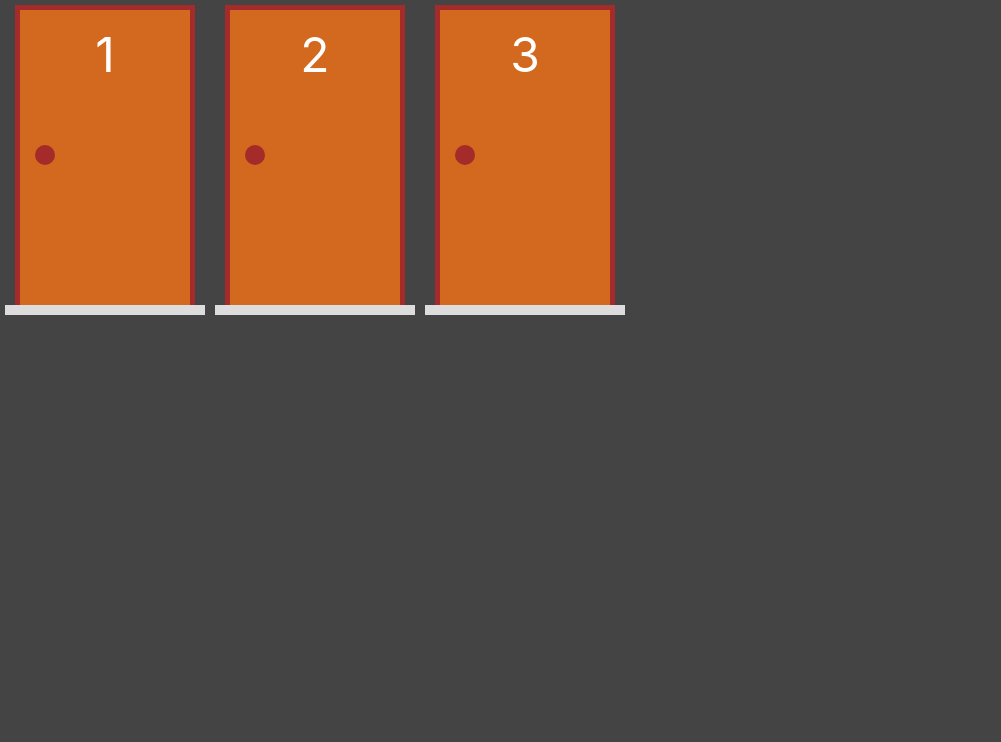
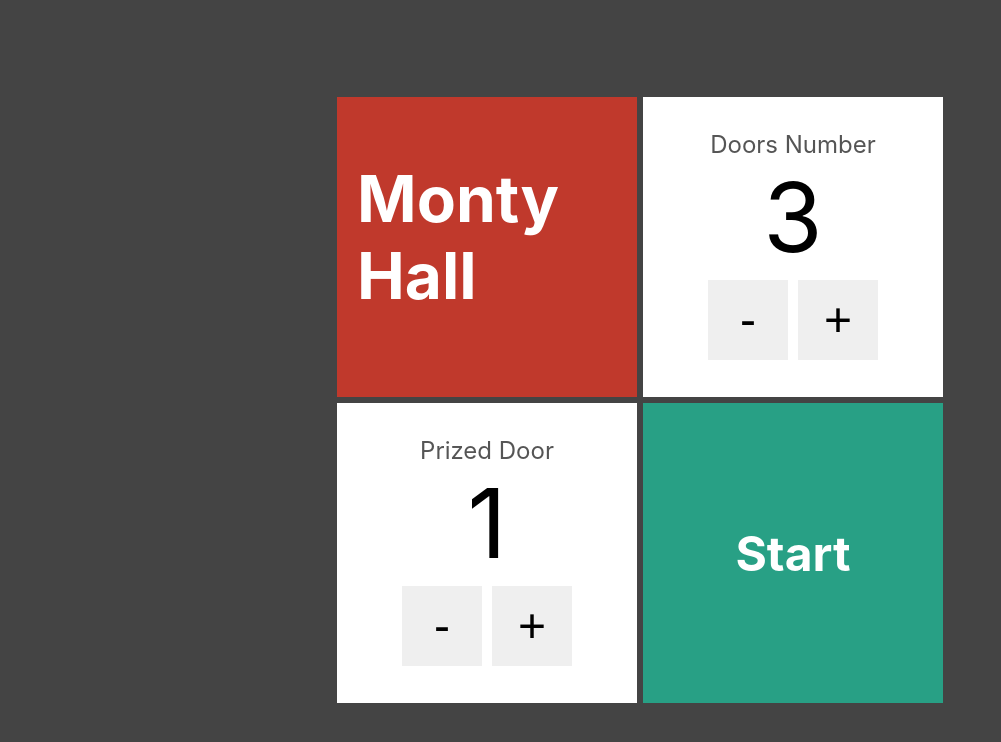
Before and after one commit to thelunardi/monty-hall-cod3r, a Next.js app: page / in a window 1280 px wide. Shown: the top 742 px of the page, without its empty margins (0-1001 px from the left). Built offline with nearby package versions, Linux system fonts and the light colour scheme.

Commit message:
:sparkles: add game area - form to create game

```diff
--- /dev/null
+++ b/src/components/Card.tsx
@@ -0,0 +1,19 @@
+import styles from '../styles/Card.module.css'
+
+interface CardProps {
+    bgcolor?: string
+    children?: any
+}
+
+export default function Card(props: CardProps) {
+    return (
+        <div
+            className={styles.card}
+            style={{
+                backgroundColor: props.bgcolor ?? '#fff'
+            }}
+        >
+            {props.children}
+        </div>
+    )
+}
--- /dev/null
+++ b/src/components/NumericEnter.tsx
@@ -0,0 +1,24 @@
+import styles from '../styles/NumericEnter.module.css'
+
+interface NumericEnterProps {
+    text: string
+    value: number
+    onChange: (newValue: number) => void
+}
+
+export default function NumericEnter(props: NumericEnterProps) {
+    const decrement = () => props.onChange(props.value - 1)
+
+    const increment = () => props.onChange(props.value + 1)
+
+    return (
+        <div className={styles.numeric}>
+            <span className={styles.text}>{props.text}</span>
+            <span className={styles.value}>{props.value}</span>
+            <div className={styles.buttons}>
+                <button className={styles.button} onClick={decrement}>-</button>
+                <button className={styles.button} onClick={increment}>+</button>
+            </div>
+        </div>
+    )
+}
--- a/src/pages/index.tsx
+++ b/src/pages/index.tsx
@@ -1,25 +1,42 @@
 import {useState} from 'react'
-import Door from '../components/Door'
-import {createDoors, updateDoors} from '../utils/doors'
+import Link from 'next/link'
+
+import Card from '../components/Card'
+import styles from '../styles/Home.module.css'
+import NumericEnter from '../components/NumericEnter'
 
 export default function Home(props) {
-    const [doors, setDoors] = useState(createDoors(3, 1))
-
-    function renderDoors() {
-        return doors.map(door => {
-            return (
-                <Door
-                    key={door.number}
-                    door={door}
-                    onChange={newDoor => setDoors(updateDoors(doors, newDoor))}
-                />
-            )
-        })
-    }
+    const [doorsNumber, setDoorsNumber] = useState(3)
+    const [doorWithPresent, setDoorWithPresent] = useState(1)
 
     return (
-        <div style={{display: 'flex'}}>
-            {renderDoors()}
+        <div className={styles.home}>
+            <div>
+                <Card bgcolor="#c0392c">
+                    <h1>Monty Hall</h1>
+                </Card>
+                <Card>
+                    <NumericEnter
+                        text="Doors Number"
+                        value={doorsNumber}
+                        onChange={newDoorsNumber => setDoorsNumber(newDoorsNumber)}
+                    />
+                </Card>
+            </div>
+            <div>
+                <Card>
+                    <NumericEnter
+                        text="Prized Door"
+                        value={doorWithPresent}
+                        onChange={newDoor => setDoorWithPresent(newDoor)}
+                    />
+                </Card>
+                <Card bgcolor="#28a085">
+                    <Link href={`/game/${doorsNumber}/${doorWithPresent}`}>
+                        <h2 className={styles.link}>Start</h2>
+                    </Link>
+                </Card>
+            </div>
         </div>
     )
 }
--- /dev/null
+++ b/src/styles/Card.module.css
@@ -0,0 +1,8 @@
+.card {
+    display: flex;
+    width: 300px;
+    height: 300px;
+    margin: 3px;
+    font-size: 2rem;
+    padding: 20px;
+}
--- /dev/null
+++ b/src/styles/Game.module.css
@@ -0,0 +1,29 @@
+.game {
+    display: flex;
+    flex-direction: column;
+    justify-content: center;
+    align-items: center;
+    height: 100vh;
+}
+
+.doors {
+    display: flex;
+    justify-content: space-around;
+    align-self: stretch;
+    flex-wrap: wrap;
+}
+
+.buttons {
+    display: flex;
+    justify-content: center;
+    margin: 40px;
+}
+
+.buttons button {
+    background-color: #c0392c;
+    color: #fff;
+    font-size: 2rem;
+    border: none;
+    padding: 10px 25px;
+    cursor: pointer;
+}
--- /dev/null
+++ b/src/styles/Home.module.css
@@ -0,0 +1,20 @@
+.home {
+    display: flex;
+    flex-direction: column;
+    justify-content: center;
+    align-items: center;
+    height: 100vh;
+}
+
+.home > div {
+    display: flex;
+}
+
+.link {
+    display: flex;
+    justify-content: center;
+    align-items: center;
+    flex: 1;
+    margin: 0;
+    cursor: pointer;
+}
--- /dev/null
+++ b/src/styles/NumericEnter.module.css
@@ -0,0 +1,33 @@
+.numeric {
+    display: flex;
+    flex-direction: column;
+    flex: 1;
+    align-items: center;
+    justify-content: center;
+    color: #000;
+}
+
+.text {
+    color: #555;
+    font-size: 1.5rem;
+}
+
+.value {
+    font-size: 6rem;
+}
+
+.buttons {
+    display: flex;
+}
+
+.button {
+    display: flex;
+    justify-content: center;
+    align-items: center;
+    font-size: 3rem;
+    height: 80px;
+    width: 80px;
+    margin: 5px;
+    border: none;
+    cursor: pointer;
+}
--- a/src/utils/doors.ts
+++ b/src/utils/doors.ts
@@ -1,10 +1,10 @@
 import DoorModel from '../model/door';
 
-export function createDoors(quantity: number, selected: number): DoorModel[] {
+export function createDoors(quantity: number, doorWithPresent: number): DoorModel[] {
     return Array.from({length: quantity}, (_, i) => {
-        const number = i + 1
-        const hasGift = number === selected
-        return new DoorModel(number, hasGift)
+        const doorNumber = i + 1
+        const hasGift = doorNumber === doorWithPresent
+        return new DoorModel(doorNumber, hasGift)
     })
 }
 
```
Also changed, not shown: src/pages/game/[doors]/[doorWithGift].tsx (added, +59 -0 lines).
